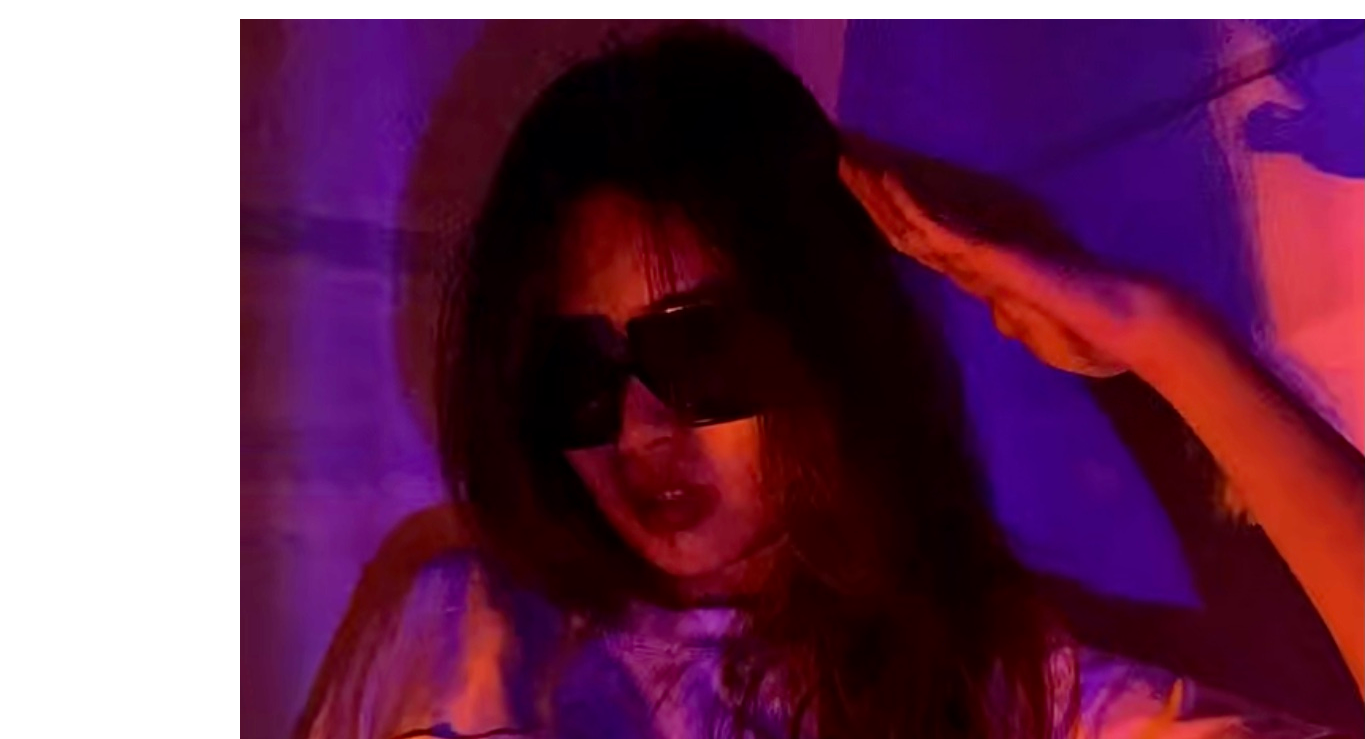
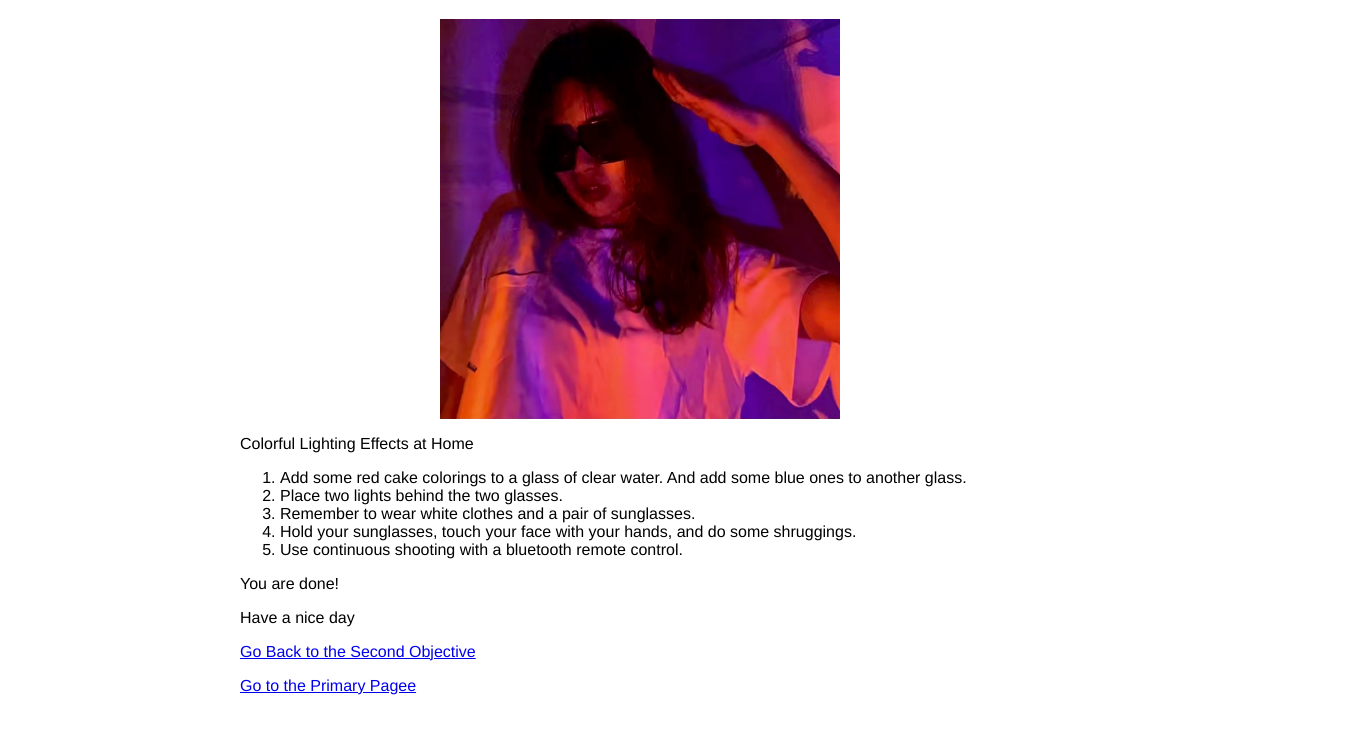
Before and after one commit to Hazeland-hx/Hazeland-hx.github.io, a plain HTML site: page backward design/Page4.html in a window 1280 px wide. Shown: the part 61-800 px from the top of the page, 1365 px wide, since content can reach past the window. Drawn offline with Linux system fonts and the light colour scheme.

Commit message:
Update Page4.html

```diff
--- a/backward design/Page4.html
+++ b/backward design/Page4.html
@@ -8,7 +8,7 @@
   </head>
   <body>
     <h1>Colorful Lighting Effects at Home</h1>
-    <img src="images/Page4.jpg" alt="Colorful Lighting Effects at Home">
+    <img src="images/Page4.jpg" alt="Colorful Lighting Effects at Home" width="400" class="center">
 
     <p>Colorful Lighting Effects at Home</p>
 
```
